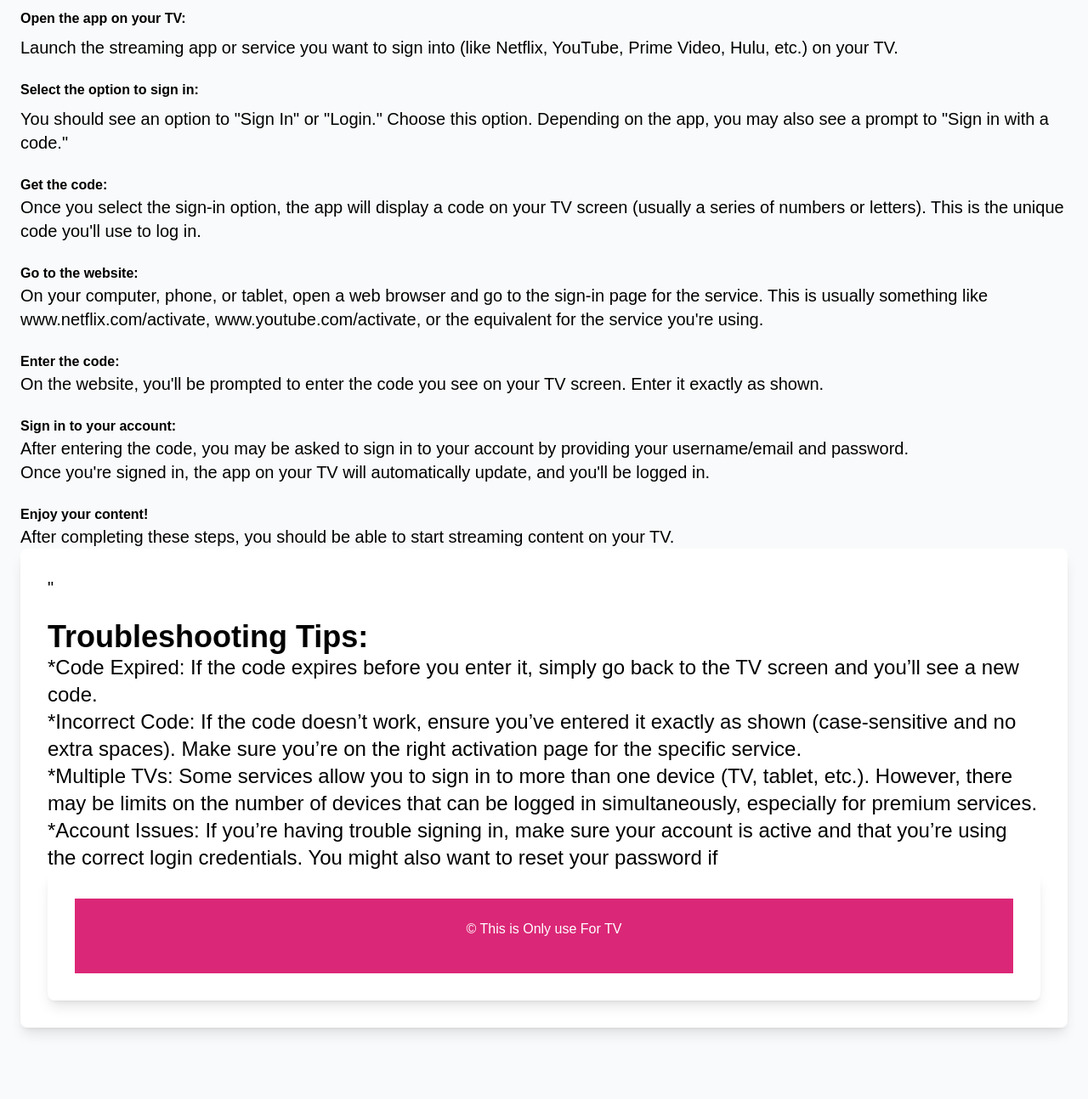
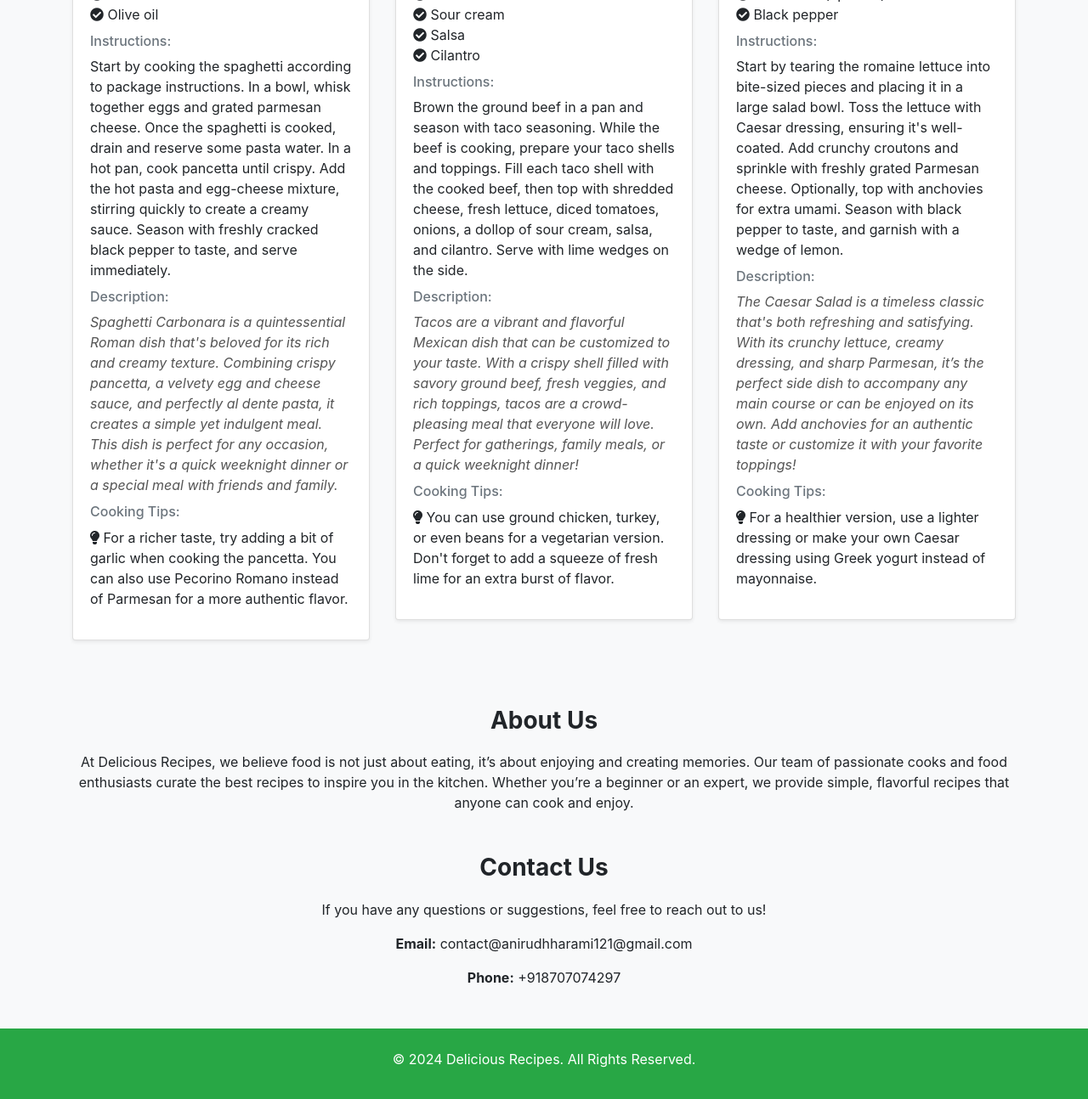
Before and after one commit to gravea232/my-website, a plain HTML site: page index.html in a window 1280 px wide. Shown: the part 638-1932 px from the top of the page at 85% size. Drawn offline with nearby package versions, Linux system fonts and the light colour scheme.

Commit message:
Add files via upload

```diff
--- a/index.html
+++ b/index.html
@@ -3,107 +3,134 @@
 <head>
     <meta charset="UTF-8">
     <meta name="viewport" content="width=device-width, initial-scale=1.0">
-    <title>My TV Help</title>
-    <!-- Tailwind CSS CDN -->
-    <script src="https://cdn.tailwindcss.com"></script>
+    <title>Food Recipe Website</title>
+    <!-- Bootstrap 4 CDN -->
+    <link href="https://stackpath.bootstrapcdn.com/bootstrap/4.5.2/css/bootstrap.min.css" rel="stylesheet">
+    <link href="https://cdnjs.cloudflare.com/ajax/libs/font-awesome/5.15.3/css/all.min.css" rel="stylesheet">
     <style>
         body {
-            font-family: 'Arial', sans-serif;
+            background-color: #f8f9fa;
         }
-        /* Custom Styles for smooth transitions */
-        .faq-answer {
-            transition: max-height 0.3s ease-out;
-            overflow: hidden;
-        }0
+        .recipe-card {
+            margin-bottom: 30px;
+        }
+        .recipe-description {
+            color: #555;
+            font-style: italic;
+        }
+        .card-title {
+            color: #007bff;
+        }
+        .footer-text {
+            color: #fff;
+        }
+        .main-content {
+            padding-top: 30px;
+        }
+        .section-title {
+            margin-bottom: 20px;
+        }
     </style>
 </head>
-<body class="bg-gray-50">
+<body>
 
-    <!-- Hero Section -->
-    <header class="bg-gradient-to-r from-pink-500 to-teal-500 text-black text-center py-16">
-        <h1 class="text-5xl font-bold mb-3">Mytv Help</h1>
-    </br>
-        <p class="text-2xl">We are here to guide you to connect your TV</p>
-    </br>
-     <h2 class="text-3xl font-bold mb-3"></h2>
-     <p class="text-xl"></p>
+    <!-- Header Section -->
+    <header class="bg-success text-white text-center py-5">
+        <h1 class="display-4">Delicious Recipes</h1>
+        <p class="lead">Explore a wide variety of tasty recipes from around the world!</p>
     </header>
 
-    <!-- Main Content -->
-    <main class="container mx-auto px-6 py-12">
-    </br>
-    <h3 class="text-4xl font-bold mb-3">Set up with your remote</h3>
-</br>
-    <p class="text-xl">When your TV says, “Quickly set up your TV with your Android phone?” Use your remote to choose Skip.
-    </p>
-    <p class="text-xl">Connect to Wi-Fi. Your system may need time to update.</p>
-    <p class="text-xl">Choose Sign in. Use your remote.</p>
-</br>
-    <h4 class="text-1xl font-bold mb-2">Prime Video:</h4>
-    <p class="text-xl">Visiting the Amazon sign-in page on a computer or other device that can connect to the internet </p>
-<p class="text-xl">Following the on-screen instructions after your device displays a 5-character registration code </p>
-</br>
-<h5 class="text-1xl font-bold mb-2">Open the app on your TV:</h5>
-<p class="text-xl">Launch the streaming app or service you want to sign into (like Netflix, YouTube, Prime Video, Hulu, etc.) on your TV.</p>
-</br>
-<h6 class="text-1xl font-bold mb-2">Select the option to sign in:</h6>
-<p class="text-xl">You should see an option to "Sign In" or "Login." Choose this option. Depending on the app, you may also see a prompt to "Sign in with a code."</p>
-</br>
-<h7 class="text-1xl font-bold mb-2">Get the code:</h7>
-<p class="text-xl">Once you select the sign-in option, the app will display a code on your TV screen (usually a series of numbers or letters). This is the unique code you'll use to log in.</p>
-</br>
-<h8 class="text-1xl font-bold mb-2">Go to the website:</h8>
-<p class="text-xl">On your computer, phone, or tablet, open a web browser and go to the sign-in page for the service. This is usually something like www.netflix.com/activate, www.youtube.com/activate, or the equivalent for the service you're using.</p>
-</br>
-<h8 class="text-1xl font-bold mb-2">Enter the code:</h8>
-<p class="text-xl">On the website, you'll be prompted to enter the code you see on your TV screen. Enter it exactly as shown.</p>
-</br>
-<h9 class="text-1xl font-bold mb-2">Sign in to your account:</h9>
-<p class="text-xl">After entering the code, you may be asked to sign in to your account by providing your username/email and password.</p>
-<p class="text-xl">Once you're signed in, the app on your TV will automatically update, and you'll be logged in.</p>
-</br>
-<h10 class="text-1xl font-bold mb-2">Enjoy your content!</h10>
-<p class="text-xl">After completing these steps, you should be able to start streaming content on your TV.</p>
-<!-- Contact Form Section -->
-        <section class="bg-white shadow-lg rounded-lg p-8 mb-10">
-            <p class="text-xl">"</p>
-        <p class="text-xl"></p>
-        <p class="text-xl"></p>
-        </br>
-        <h11 class="text-4xl font-bold mb-4">Troubleshooting Tips:</h11>
-    </br>
-<p class="text-2xl">*Code Expired: If the code expires before you enter it, simply go back to the TV screen and you’ll see a new code.</p>
-        <p class="text-2xl">*Incorrect Code: If the code doesn’t work, ensure you’ve entered it exactly as shown (case-sensitive and no extra spaces). Make sure you’re on the right activation page for the specific service.</p>
-        <p class="text-2xl">*Multiple TVs: Some services allow you to sign in to more than one device (TV, tablet, etc.). However, there may be limits on the number of devices that can be logged in simultaneously, especially for premium services.</p>
-        <p class="text-2xl">*Account Issues: If you’re having trouble signing in, make sure your account is active and that you’re using the correct login credentials. You might also want to reset your password if</p>
-        <!-- FAQ Section -->
-        <section class="bg-white shadow-lg rounded-lg p-8">
+    <!-- Main Content Section -->
+    <main class="container mt-5 main-content">
+        <!-- Featured Recipes Section -->
+        <div class="text-center mb-5">
+            <h2 class="h3 font-weight-bold section-title">Featured Recipes</h2>
+            <p>Discover our most popular and delicious recipes that you can cook at home!</p>
+        </div>
 
-            <div class="space-y-4">
-                <!-- FAQ Item 1 -->
-                <div class="faq-item">
+        <div id="recipe-list" class="row">
+            <!-- Recipe cards will be inserted here by JavaScript -->
+        </div>
+
+        <!-- About Us Section -->
+        <div class="text-center mt-5">
+            <h2 class="h3 font-weight-bold section-title">About Us</h2>
+            <p>At Delicious Recipes, we believe food is not just about eating, it’s about enjoying and creating memories. Our team of passionate cooks and food enthusiasts curate the best recipes to inspire you in the kitchen. Whether you’re a beginner or an expert, we provide simple, flavorful recipes that anyone can cook and enjoy.</p>
+        </div>
+
+        <!-- Contact Section -->
+        <div class="text-center mt-5">
+            <h2 class="h3 font-weight-bold section-title">Contact Us</h2>
+            <p>If you have any questions or suggestions, feel free to reach out to us!</p>
+            <p><strong>Email:</strong> contact@anirudhharami121@gmail.com</p>
+            <p><strong>Phone:</strong> +918707074297</p>
+        </div>
+
+    </main>
 
     <!-- Footer Section -->
-    <footer class="bg-pink-600 text-white text-center py-6">
-        <p>&copy; This is Only use For TV</p>
-        <div class="flex justify-center space-x-6 mt-4">
-
-        </div>
+    <footer class="bg-success text-white text-center py-4 mt-5">
+        <p class="footer-text">&copy; 2024 Delicious Recipes. All Rights Reserved.</p>
     </footer>
 
-    <!-- JavaScript -->
+    <!-- Bootstrap and Custom JS -->
+    <script src="https://code.jquery.com/jquery-3.5.1.slim.min.js"></script>
+    <script src="https://cdn.jsdelivr.net/npm/@popperjs/core@2.5.2/dist/umd/popper.min.js"></script>
+    <script src="https://stackpath.bootstrapcdn.com/bootstrap/4.5.2/js/bootstrap.min.js"></script>
+
     <script>
-        // Toggle FAQ answers
-        function toggleFAQ(id) {
-            const answer = document.getElementById('faq-' + id);
-            if (answer.style.maxHeight) {
-                answer.style.maxHeight = null; // Close the FAQ
-            } else {
-                answer.style.maxHeight = answer.scrollHeight + "px"; // Open the FAQ
+        const recipes = [
+            {
+                title: "Spaghetti Carbonara",
+                ingredients: ["Spaghetti", "Eggs", "Parmesan cheese", "Pancetta", "Pepper", "Garlic", "Olive oil"],
+                instructions: "Start by cooking the spaghetti according to package instructions. In a bowl, whisk together eggs and grated parmesan cheese. Once the spaghetti is cooked, drain and reserve some pasta water. In a hot pan, cook pancetta until crispy. Add the hot pasta and egg-cheese mixture, stirring quickly to create a creamy sauce. Season with freshly cracked black pepper to taste, and serve immediately.",
+                description: "Spaghetti Carbonara is a quintessential Roman dish that's beloved for its rich and creamy texture. Combining crispy pancetta, a velvety egg and cheese sauce, and perfectly al dente pasta, it creates a simple yet indulgent meal. This dish is perfect for any occasion, whether it's a quick weeknight dinner or a special meal with friends and family.",
+                tips: "For a richer taste, try adding a bit of garlic when cooking the pancetta. You can also use Pecorino Romano instead of Parmesan for a more authentic flavor."
+            },
+            {
+                title: "Tacos",
+                ingredients: ["Taco shells", "Ground beef", "Cheese", "Lettuce", "Tomato", "Onion", "Sour cream", "Salsa", "Cilantro"],
+                instructions: "Brown the ground beef in a pan and season with taco seasoning. While the beef is cooking, prepare your taco shells and toppings. Fill each taco shell with the cooked beef, then top with shredded cheese, fresh lettuce, diced tomatoes, onions, a dollop of sour cream, salsa, and cilantro. Serve with lime wedges on the side.",
+                description: "Tacos are a vibrant and flavorful Mexican dish that can be customized to your taste. With a crispy shell filled with savory ground beef, fresh veggies, and rich toppings, tacos are a crowd-pleasing meal that everyone will love. Perfect for gatherings, family meals, or a quick weeknight dinner!",
+                tips: "You can use ground chicken, turkey, or even beans for a vegetarian version. Don't forget to add a squeeze of fresh lime for an extra burst of flavor."
+            },
+            {
+                title: "Caesar Salad",
+                ingredients: ["Romaine lettuce", "Caesar dressing", "Croutons", "Parmesan cheese", "Lemon", "Anchovies (optional)", "Black pepper"],
+                instructions: "Start by tearing the romaine lettuce into bite-sized pieces and placing it in a large salad bowl. Toss the lettuce with Caesar dressing, ensuring it's well-coated. Add crunchy croutons and sprinkle with freshly grated Parmesan cheese. Optionally, top with anchovies for extra umami. Season with black pepper to taste, and garnish with a wedge of lemon.",
+                description: "The Caesar Salad is a timeless classic that's both refreshing and satisfying. With its crunchy lettuce, creamy dressing, and sharp Parmesan, it’s the perfect side dish to accompany any main course or can be enjoyed on its own. Add anchovies for an authentic taste or customize it with your favorite toppings!",
+                tips: "For a healthier version, use a lighter dressing or make your own Caesar dressing using Greek yogurt instead of mayonnaise."
             }
+        ];
+
+        function displayRecipes() {
+            const recipeList = document.getElementById('recipe-list');
+            recipes.forEach(recipe => {
+                const recipeCard = document.createElement('div');
+                recipeCard.className = "col-md-4 recipe-card";
+                recipeCard.innerHTML = `
+                    <div class="card shadow-sm">
+                        <div class="card-body">
+                            <h5 class="card-title">${recipe.title}</h5>
+                            <h6 class="card-subtitle mb-2 text-muted">Ingredients:</h6>
+                            <ul class="list-unstyled">
+                                ${recipe.ingredients.map(ingredient => `<li><i class="fas fa-check-circle"></i> ${ingredient}</li>`).join('')}
+                            </ul>
+                            <h6 class="card-subtitle mb-2 text-muted">Instructions:</h6>
+                            <p>${recipe.instructions}</p>
+                            <h6 class="card-subtitle mb-2 text-muted">Description:</h6>
+                            <p class="recipe-description">${recipe.description}</p>
+                            <h6 class="card-subtitle mb-2 text-muted">Cooking Tips:</h6>
+                            <p><i class="fas fa-lightbulb"></i> ${recipe.tips}</p>
+                        </div>
+                    </div>
+                `;
+                recipeList.appendChild(recipeCard);
+            });
         }
 
-
+        // Call the function to display recipes on page load
+        displayRecipes();
     </script>
 
 </body>
```
